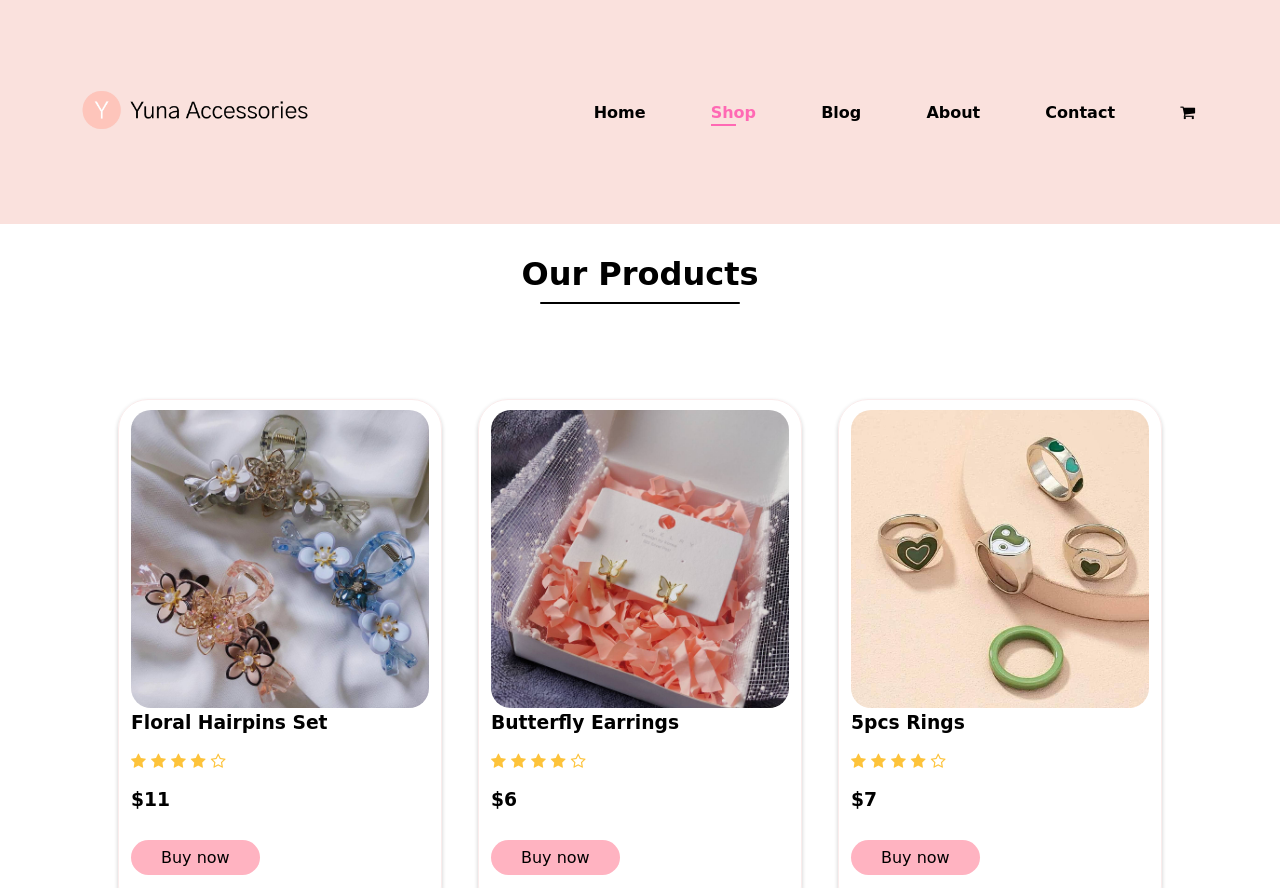
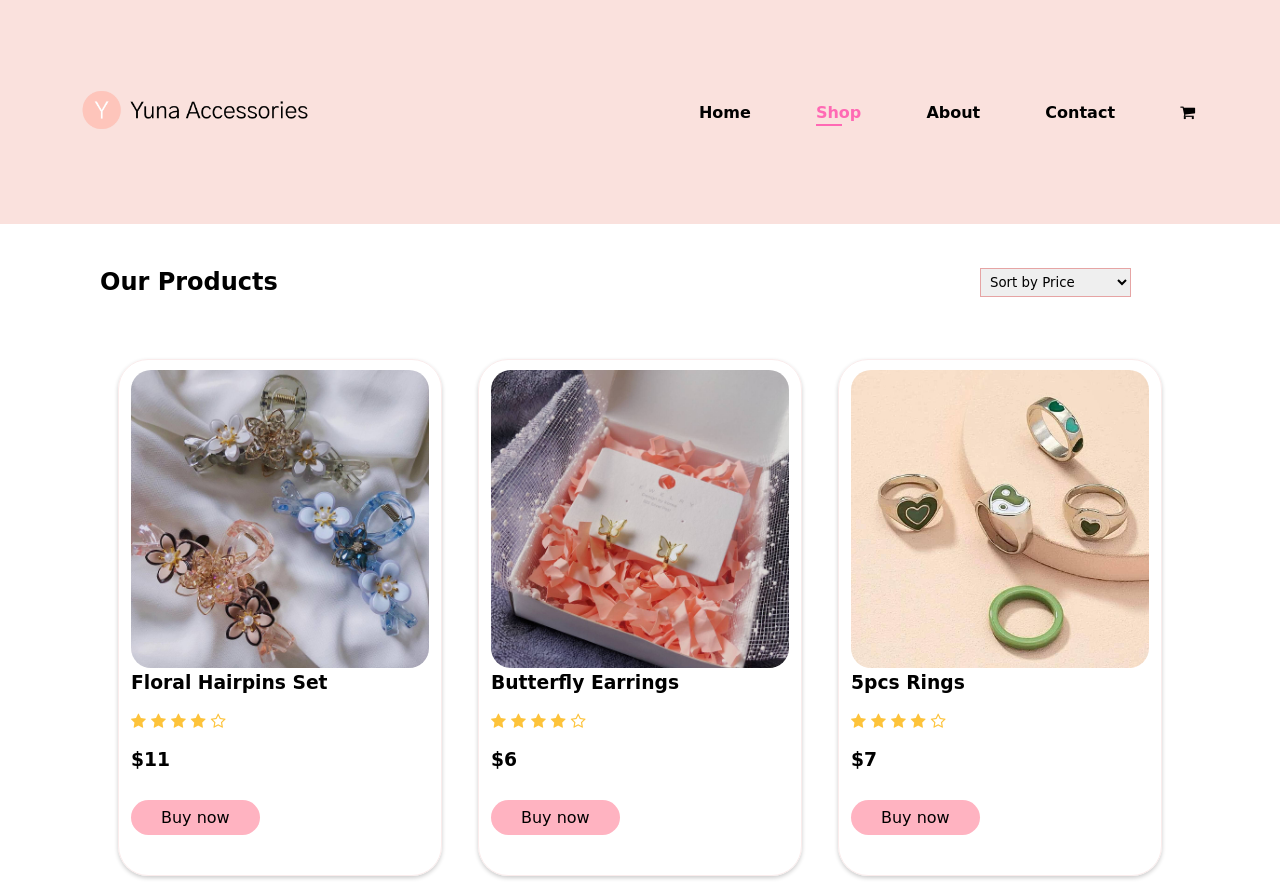
Before and after one commit to Steven090902/Yuna_Accessories, a plain HTML site: page shop.html in a window 1280 px wide. Shown: the top 888 px of the page. Drawn offline with Linux system fonts and the light colour scheme; a web font is replaced by a local one.

Commit message:
Removie blog.html

```diff
--- a/shop.html
+++ b/shop.html
@@ -20,7 +20,6 @@
                     <ul>
                         <li><a href="index.html">Home</a></li>
                         <li><a class="active" href="shop.html">Shop</a></li>
-                        <li><a href="blog.html">Blog</a></li>
                         <li><a href="about.html">About</a></li>
                         <li><a href="contact.html">Contact</a></li>
                         <li><a href="cart.html"><i class="fa fa-shopping-cart"></i></a></li>
@@ -30,7 +29,13 @@
         </div>
     </div>
     <div class="small-container">
-        <h1 class="title">Our Products</h1>
+        <h2 class="title2">Our Products</h2>
+        <div class="product-sort">
+            <select>
+            <option>Sort by Price</option>
+            <option>Sort by Popularity</option>
+            </select>
+        </div>
         <div class="row">
             <div class="card">
                 <img src=" images/product5.png">
--- a/style.css
+++ b/style.css
@@ -80,6 +80,27 @@ p {
     position: relative;
     line-height: 60px;
     color: black;
+}
+
+.title2 {
+    padding-top: 3vh;
+    padding-bottom: 3vh;
+}
+
+.product-sort {
+    padding-top: 3vh;
+    padding-bottom: 3vh;
+    width: 200px;
+    height: 100px;
+}
+
+select {
+    border: 1px solid rgb(230, 164, 164);
+    padding: 5px;
+}
+
+select:focus {
+    outline: none;
 }
 
 .title::after {
```
Also changed, not shown: blog.html (deleted, +0 -11 lines), index.html (+0 -1 lines), productDT.html (+1 -5 lines).
